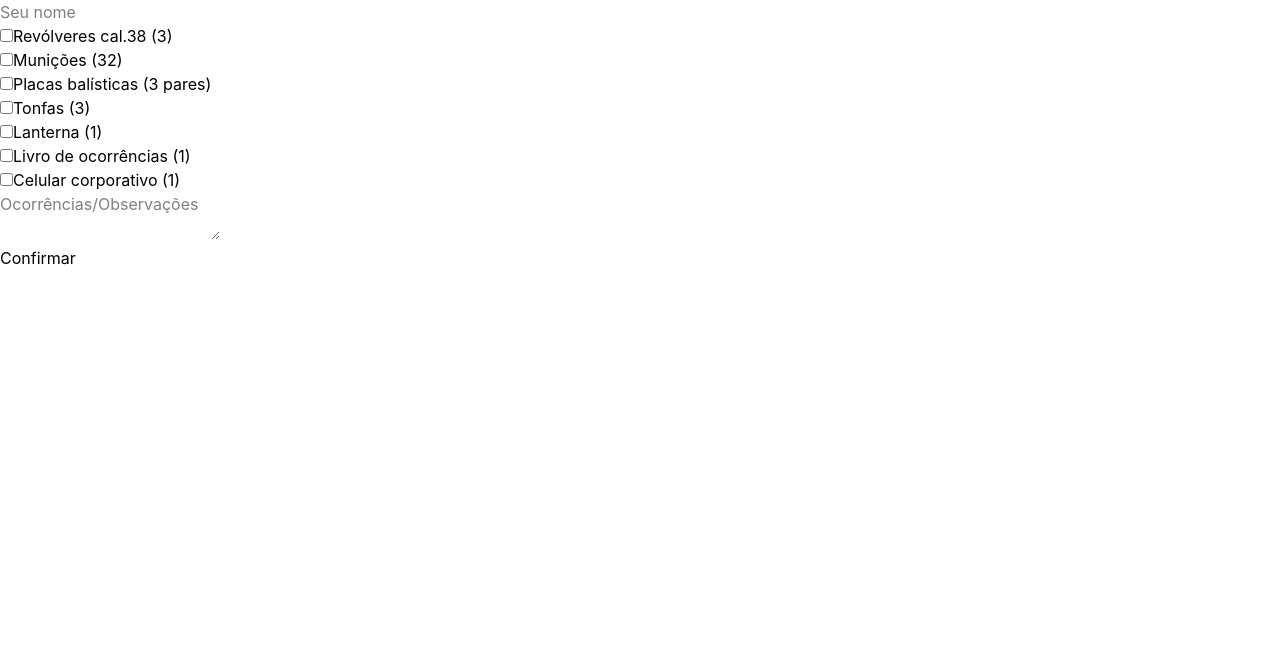
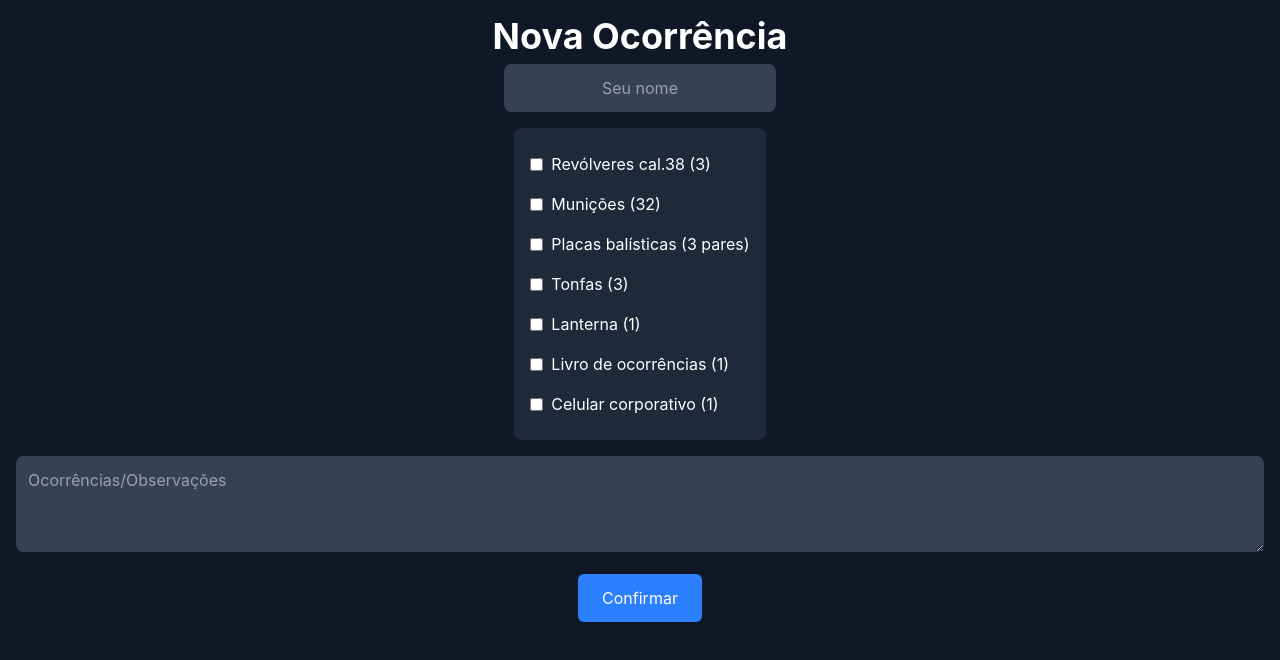
Before and after one commit to joaoaquino-dev/guarita-log, a React (Vite) app: page /new-shift in a window 1280 px wide. Shown: the top 660 px of the page. Built offline with nearby package versions, Linux system fonts and the light colour scheme.

Commit message:
style: add base styling to new shift page

```diff
--- a/src/pages/NewShift.tsx
+++ b/src/pages/NewShift.tsx
@@ -48,19 +48,27 @@ const NewShift = () => {
   };
 
   return (
-    <div>
-      <div>
+    <div
+      className="bg-gray-900 flex flex-col
+    items-center min-h-screen p-4"
+    >
+      <h1 className="font-bold text-4xl text-white">Nova Ocorrência</h1>
+      <div className="mt-2">
         <input
           type="text"
           placeholder="Seu nome"
           value={guardName}
           onChange={(e) => setGuardName(e.target.value)}
+          className="bg-gray-700 placeholder:text-gray-400 text-center w-full rounded-lg p-3 text-white"
         />
       </div>
       <div>
-        <ul>
+        <ul className="bg-gray-800 p-4 rounded-lg w-full mt-4">
           {equipment.map((item) => (
-            <li key={item.id}>
+            <li
+              key={item.id}
+              className="flex items-center gap-2 text-white py-2"
+            >
               <input
                 type="checkbox"
                 checked={item.checked}
@@ -74,15 +82,21 @@ const NewShift = () => {
         </ul>
       </div>
 
-      <div>
+      <div className="w-full mt-4">
         <textarea
           placeholder="Ocorrências/Observações"
           value={notes}
           onChange={(e) => setNotes(e.target.value)}
+          className="bg-gray-700 w-full p-3 rounded-lg text-white placeholder:text-gray-400 min-h-24"
         ></textarea>
       </div>
       <div>
-        <button onClick={handleSubmit}>Confirmar</button>
+        <button
+          className="bg-blue-500 text-white px-6 py-3 rounded-md w-full mt-4"
+          onClick={handleSubmit}
+        >
+          Confirmar
+        </button>
       </div>
     </div>
   );
```
